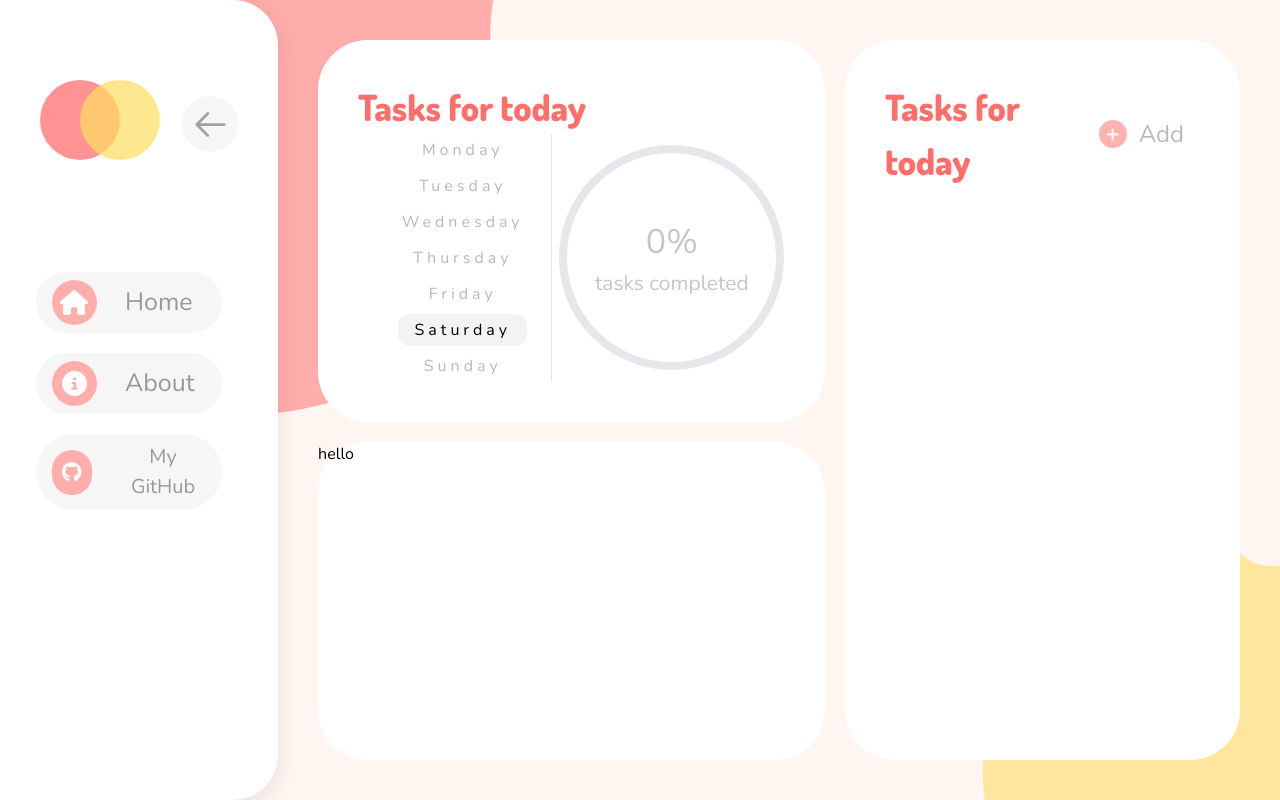
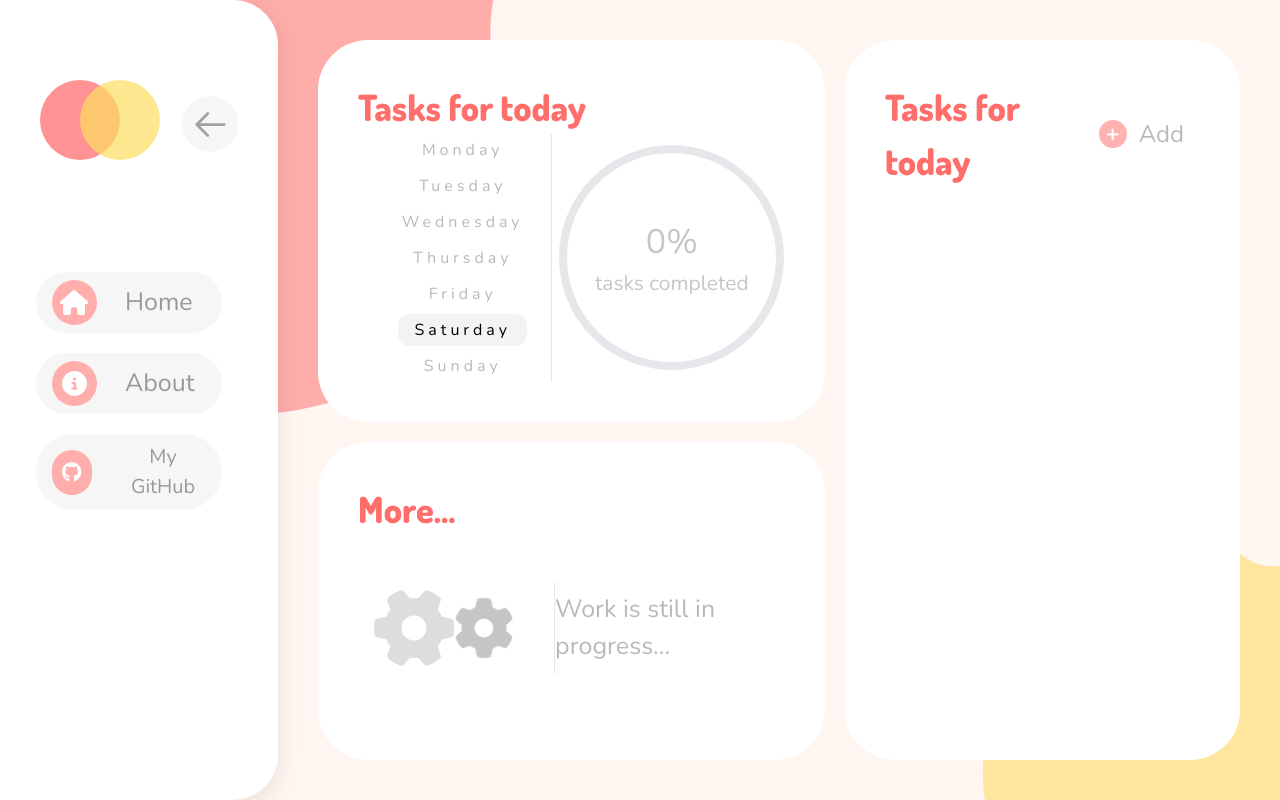
Before and after one commit to Lacamoura48/WeekManager, a Vue app: page /app in a window 1280 px wide. Built offline with nearby package versions, Linux system fonts and the light colour scheme; a web font is replaced by a local one.

Commit message:
work in progress section haha

```diff
--- a/src/components/main/divBotLeft/DivBotLeft.vue
+++ b/src/components/main/divBotLeft/DivBotLeft.vue
@@ -1,6 +1,17 @@
 <template>
-  <div class="divBotLeft rounded-[50px] bg-white">
-    hello
+  <div class="divBotLeft rounded-[50px] bg-white p-10 w-full flex flex-col">
+    <h1 class="font-extrabold text-[#FF6E6A] text-[36px]">More...</h1>
+    <div class="flex h-full justify-around items-center px-4">
+      <div class="border-r border-1 h-1/2 flex items-center pr-10">
+        <font-awesome-icon icon="fa-solid fa-gear" class="text-[80px] text-[#dddddd] gearone animate-spin"/>
+        <font-awesome-icon icon="fa-solid fa-gear" class="text-[60px] text-[#c5c5c5] geartwo"/>
+      </div>
+
+
+
+        <h2 class="text-[25px] text-[#B9B9B9]">Work is still in progress...</h2>
+
+    </div>
 
   </div>
 </template>
@@ -12,5 +23,19 @@ export default {
 </script>
 
 <style>
+ h1 {
+        font-family: 'Dosis';
+
+    }
+    .gearone{
+      animation: spin 6s linear infinite !important;
+      animation-delay: 0.5s !important;
+    }
+    .geartwo{
+      animation: spin 6s reverse linear infinite !important;
+    }
+    h2 {
+
+    }
 
 </style>
--- a/src/main.js
+++ b/src/main.js
@@ -3,11 +3,11 @@ import App from './App.vue'
 import router from './router'
 import { library } from '@fortawesome/fontawesome-svg-core'
 import { FontAwesomeIcon } from '@fortawesome/vue-fontawesome'
-import { faHouse, faCircleInfo } from '@fortawesome/free-solid-svg-icons'
+import { faHouse, faCircleInfo, faGear } from '@fortawesome/free-solid-svg-icons'
 import { faGithub } from '@fortawesome/free-brands-svg-icons'
 
 
-library.add(faHouse, faCircleInfo, faGithub)
+library.add(faHouse, faCircleInfo, faGithub, faGear)
 
 
 
```
